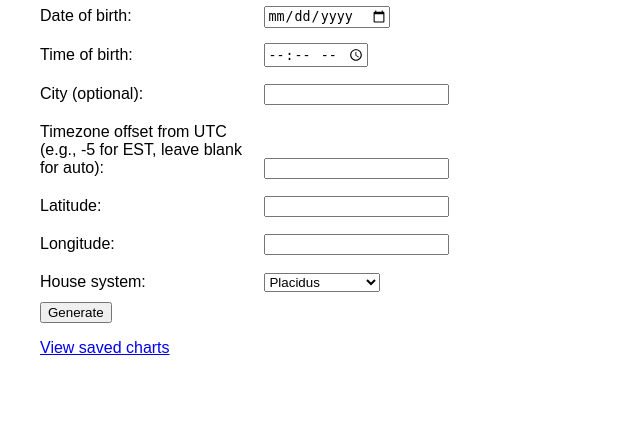
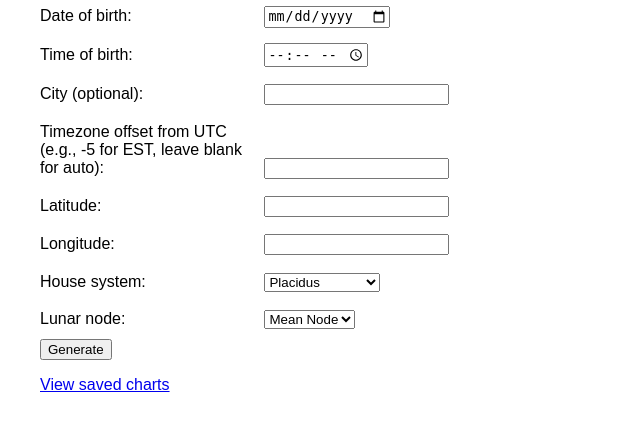
Before and after one commit to tsvb/moonandsun, a Flask app: page / in a window 1280 px wide. Shown: the part 99-530 px from the top of the page, without its empty margins (0-640 px from the left). Run offline with Flask 3, Linux system fonts and the light colour scheme.

Commit message:
Add node option and extra chart points

```diff
--- a/app.py
+++ b/app.py
@@ -72,6 +72,14 @@ HOUSE_SYSTEMS = {
     'C': 'Campanus',
     'R': 'Regiomontanus',
     'O': 'Porphyry',
+}
+
+# IDs for JPL Horizons lookup of additional bodies
+HORIZONS_IDS = {
+    'Ceres': '1',
+    'Pallas': '2',
+    'Juno': '3',
+    'Vesta': '4',
 }
 
 # Directory to store saved chart images and metadata
@@ -228,7 +236,7 @@ def compute_house_positions(positions, cusps):
 
 
 def compute_chart_points(jd, lat, lon, hsys=b'P'):
-    """Return Ascendant, Midheaven and house cusps."""
+    """Return Ascendant, Midheaven and various Arabic parts."""
     cusps, ascmc = swe.houses(jd, lat, lon, hsys)
     asc = ascmc[0]
     mc = ascmc[1]
@@ -236,27 +244,41 @@ def compute_chart_points(jd, lat, lon, hsys=b'P'):
 
     sun_lon = swe.calc_ut(jd, swe.SUN)[0][0]
     moon_lon = swe.calc_ut(jd, swe.MOON)[0][0]
+    venus_lon = swe.calc_ut(jd, swe.VENUS)[0][0]
+    saturn_lon = swe.calc_ut(jd, swe.SATURN)[0][0]
+    desc = cusps[6]
+
     sun_house = house_for(sun_lon, list(cusps))
     if sun_house >= 7:
         pof = (asc + moon_lon - sun_lon) % 360
+        pos = (asc + sun_lon - moon_lon) % 360
     else:
         pof = (asc + sun_lon - moon_lon) % 360
+        pos = (asc + moon_lon - sun_lon) % 360
+
+    pol = (asc + venus_lon - sun_lon) % 360
+    pom = (asc + desc - venus_lon) % 360
+    pod = (asc + saturn_lon - moon_lon) % 360
 
     return {
         'asc': asc,
         'mc': mc,
         'vertex': vertex,
         'part_of_fortune': pof,
+        'part_of_spirit': pos,
+        'part_of_love': pol,
+        'part_of_marriage': pom,
+        'part_of_death': pod,
         'cusps': list(cusps),
     }
 
 
-def fetch_chiron_info(jd):
-    """Return (lon, speed) for Chiron using JPL Horizons if SwissEph data missing."""
+def fetch_horizons_info(jd, command):
+    """Return (lon, speed) for a body using JPL Horizons."""
     url = "https://ssd.jpl.nasa.gov/api/horizons.api"
     params = {
         "format": "text",
-        "COMMAND": "2060",
+        "COMMAND": command,
         "MAKE_EPHEM": "YES",
         "EPHEM_TYPE": "V",
         "CENTER": "500@399",
@@ -287,10 +309,17 @@ def fetch_chiron_info(jd):
                 lon = math.degrees(math.atan2(y, x)) % 360
                 speed = math.degrees((x * vy - y * vx) / (x * x + y * y))
                 return (lon, 0.0, 0.0, speed, 0.0, 0.0)
-    raise RuntimeError("Could not parse Horizons response for Chiron")
+    raise RuntimeError("Could not parse Horizons response")
 
-def compute_body_info(jd):
-    """Return longitude and speed for each major body for the given Julian day."""
+
+def fetch_chiron_info(jd):
+    return fetch_horizons_info(jd, "2060")
+
+def compute_body_info(jd, node_type: str = 'mean'):
+    """Return longitude and speed for each major body."""
+
+    node_name = 'True Node' if node_type == 'true' else 'Mean Node'
+    node_const = swe.TRUE_NODE if node_type == 'true' else swe.MEAN_NODE
     planets = {
         'Sun': swe.SUN,
         'Moon': swe.MOON,
@@ -302,7 +331,11 @@ def compute_body_info(jd):
         'Uranus': swe.URANUS,
         'Neptune': swe.NEPTUNE,
         'Pluto': swe.PLUTO,
-        'Mean Node': swe.MEAN_NODE,
+        node_name: node_const,
+        'Ceres': swe.CERES,
+        'Pallas': swe.PALLAS,
+        'Juno': swe.JUNO,
+        'Vesta': swe.VESTA,
         'Chiron': swe.CHIRON,
         'Black Moon Lilith': swe.MEAN_APOG,
     }
@@ -316,19 +349,21 @@ def compute_body_info(jd):
         except swe.Error:
             if name == 'Chiron':
                 vals = fetch_chiron_info(jd)
+            elif name in HORIZONS_IDS:
+                vals = fetch_horizons_info(jd, HORIZONS_IDS[name])
             else:
                 raise
         info[name] = (vals[0], vals[3])
     return info
 
-def compute_positions(jd):
+def compute_positions(jd, node_type: str = 'mean'):
     """Return ecliptic longitudes of major bodies for given Julian day."""
-    info = compute_body_info(jd)
+    info = compute_body_info(jd, node_type)
     return {name: vals[0] for name, vals in info.items()}
 
-def compute_retrogrades(jd):
+def compute_retrogrades(jd, node_type: str = 'mean'):
     """Return True for bodies that are retrograde on the given day."""
-    info = compute_body_info(jd)
+    info = compute_body_info(jd, node_type)
     return {name: vals[1] < 0 for name, vals in info.items()}
 
 
@@ -710,6 +745,7 @@ def index():
             lat_str = request.form.get('latitude', '').strip()
             lon_str = request.form.get('longitude', '').strip()
             hsys = request.form.get('house_system', 'P').encode()
+            node_type = request.form.get('node_type', 'mean')
 
             dt_local = datetime.datetime.strptime(
                 f"{date_str} {time_str}", "%Y-%m-%d %H:%M"
@@ -762,8 +798,8 @@ def index():
                 dt_utc.hour + dt_utc.minute / 60.0 + dt_utc.second / 3600.0,
             )
 
-            positions = compute_positions(jd)
-            retrogrades = compute_retrogrades(jd)
+            positions = compute_positions(jd, node_type)
+            retrogrades = compute_retrogrades(jd, node_type)
             chart_points = compute_chart_points(jd, lat, lon, hsys)
             houses = compute_house_positions(positions, chart_points['cusps'])
             aspects = compute_aspects(positions)
@@ -815,6 +851,7 @@ def index():
                 part_of_fortune=formatted_pof,
                 cusps=formatted_cusps,
                 house_system=hsys.decode(),
+                node_type=node_type,
                 house_systems=HOUSE_SYSTEMS,
             )
         except Exception as exc:
@@ -828,6 +865,7 @@ def index():
                 lat_value=request.form.get('latitude', ''),
                 lon_value=request.form.get('longitude', ''),
                 house_system_value=request.form.get('house_system', 'P'),
+                node_type=request.form.get('node_type', 'mean'),
                 house_systems=HOUSE_SYSTEMS,
             )
     return render_template(
@@ -839,6 +877,7 @@ def index():
         lat_value='',
         lon_value='',
         house_system_value='P',
+        node_type='mean',
         house_systems=HOUSE_SYSTEMS,
     )
 
@@ -853,6 +892,7 @@ def save_chart():
 
     birth_dt = request.form.get('birth_dt')
     house_system = request.form.get('house_system')
+    node_type = request.form.get('node_type', 'mean')
     lat = request.form.get('latitude')
     lon = request.form.get('longitude')
 
@@ -875,6 +915,7 @@ def save_chart():
     metadata = {
         'birth_dt': birth_dt,
         'house_system': house_system,
+        'node_type': node_type,
         'latitude': lat,
         'longitude': lon,
     }
@@ -944,6 +985,7 @@ def edit_chart(filename):
         lat_value=md.get('latitude', ''),
         lon_value=md.get('longitude', ''),
         house_system_value=md.get('house_system', 'P'),
+        node_type=md.get('node_type', 'mean'),
         house_systems=HOUSE_SYSTEMS,
     )
 
--- a/templates/chart.html
+++ b/templates/chart.html
@@ -14,6 +14,7 @@
     <input type="hidden" name="chart_img" value="{{ chart_img }}">
     <input type="hidden" name="birth_dt" value="{{ dt.isoformat() }}">
     <input type="hidden" name="house_system" value="{{ house_system }}">
+    <input type="hidden" name="node_type" value="{{ node_type }}">
     <input type="hidden" name="latitude" value="{{ lat }}">
     <input type="hidden" name="longitude" value="{{ lon }}">
     <label>Name this chart:</label>
@@ -61,6 +62,10 @@
   <p>Midheaven: {{ mc }}</p>
   <p>Vertex: {{ vertex }}</p>
   <p>Part of Fortune: {{ part_of_fortune }}</p>
+  <p>Part of Spirit: {{ part_of_spirit }}</p>
+  <p>Part of Love: {{ part_of_love }}</p>
+  <p>Part of Marriage: {{ part_of_marriage }}</p>
+  <p>Part of Death: {{ part_of_death }}</p>
   <h2>Chart Ruler</h2>
   <p>{{ chart_ruler }}</p>
 
--- a/templates/index.html
+++ b/templates/index.html
@@ -37,6 +37,11 @@
       <option value="{{ code }}" {% if house_system_value == code %}selected{% endif %}>{{ name }}</option>
       {% endfor %}
     </select><br>
+    <label>Lunar node:</label>
+    <select name="node_type">
+      <option value="mean" {% if node_type == 'mean' %}selected{% endif %}>Mean Node</option>
+      <option value="true" {% if node_type == 'true' %}selected{% endif %}>True Node</option>
+    </select><br>
     <button type="submit">Generate</button>
   </form>
   <div id="loading">Loading...</div>
```
Also changed, not shown: tests/test_app.py (+19 -0 lines).
